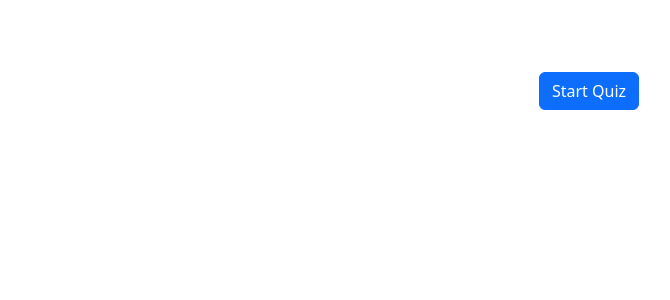
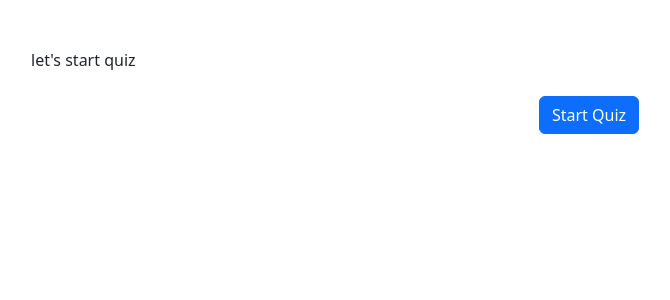
Before and after one commit to JaceG/CI-CD-GitHub-Actions-CI-CD-Setup, a React (Vite) app in the folder client/: page / in a window 1280 px wide. Shown: the top 300 px of the page, without its empty margins (51-721 px from the left). Built offline with nearby package versions, Linux system fonts and the light colour scheme.

Commit message:
initial test commit

```diff
--- a/client/src/App.tsx
+++ b/client/src/App.tsx
@@ -1,11 +1,12 @@
 import Quiz from './components/Quiz';
 
 function App() {
-  return (
-    <div className="App">
-      <Quiz />
-    </div>
-  );
+	return (
+		<div className='App'>
+			let's start quiz
+			<Quiz />
+		</div>
+	);
 }
 
 export default App;
```
